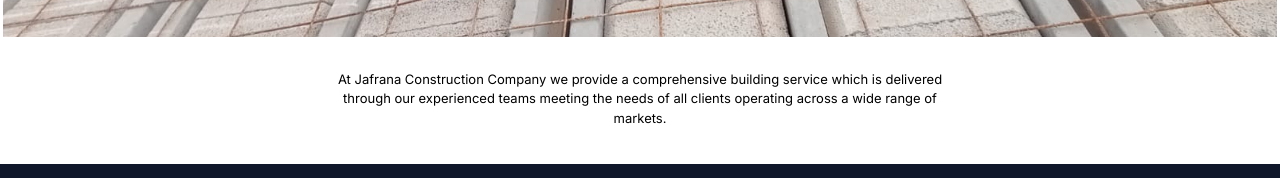
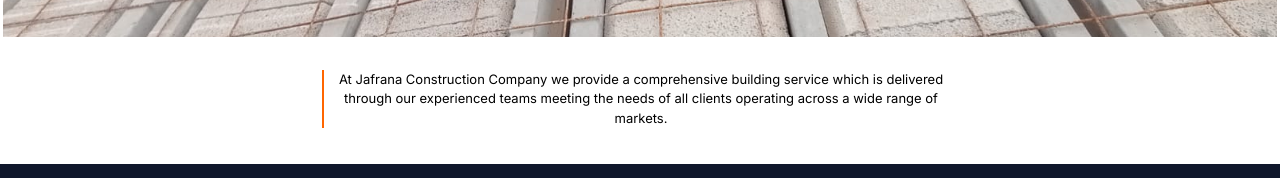
Before and after one commit to matthewkuria/jafrana, a Next.js app: page /projects in a window 1280 px wide. Shown: the part 456-634 px from the top of the page. Built offline with nearby package versions, Linux system fonts and the light colour scheme; a web font is replaced by a local one.

Commit message:
Add border left of the content

```diff
--- a/app/projects/page.tsx
+++ b/app/projects/page.tsx
@@ -10,7 +10,7 @@
           </div>
     </section>
     <section className="flex flex-col items-center justify-center w-3/4 md:w-1/2 mx-auto mt-10 mb-10 text-center">
-        <p className="">
+        <p className="border-secondary border-l-2">
           At Jafrana Construction Company we provide a comprehensive building service which is delivered through our experienced teams meeting the needs of all clients operating across a wide range of markets.
         </p>
       </section>
```
